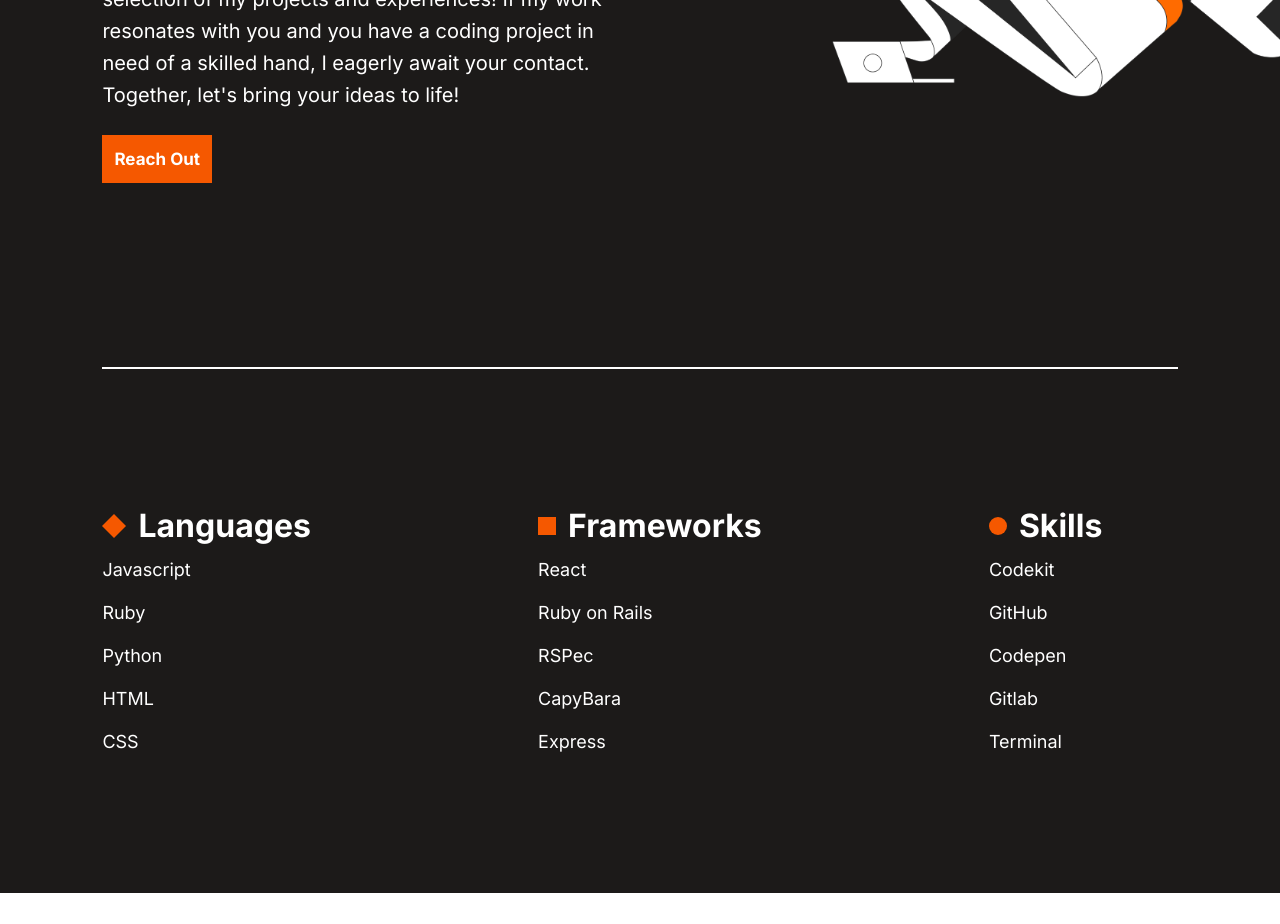
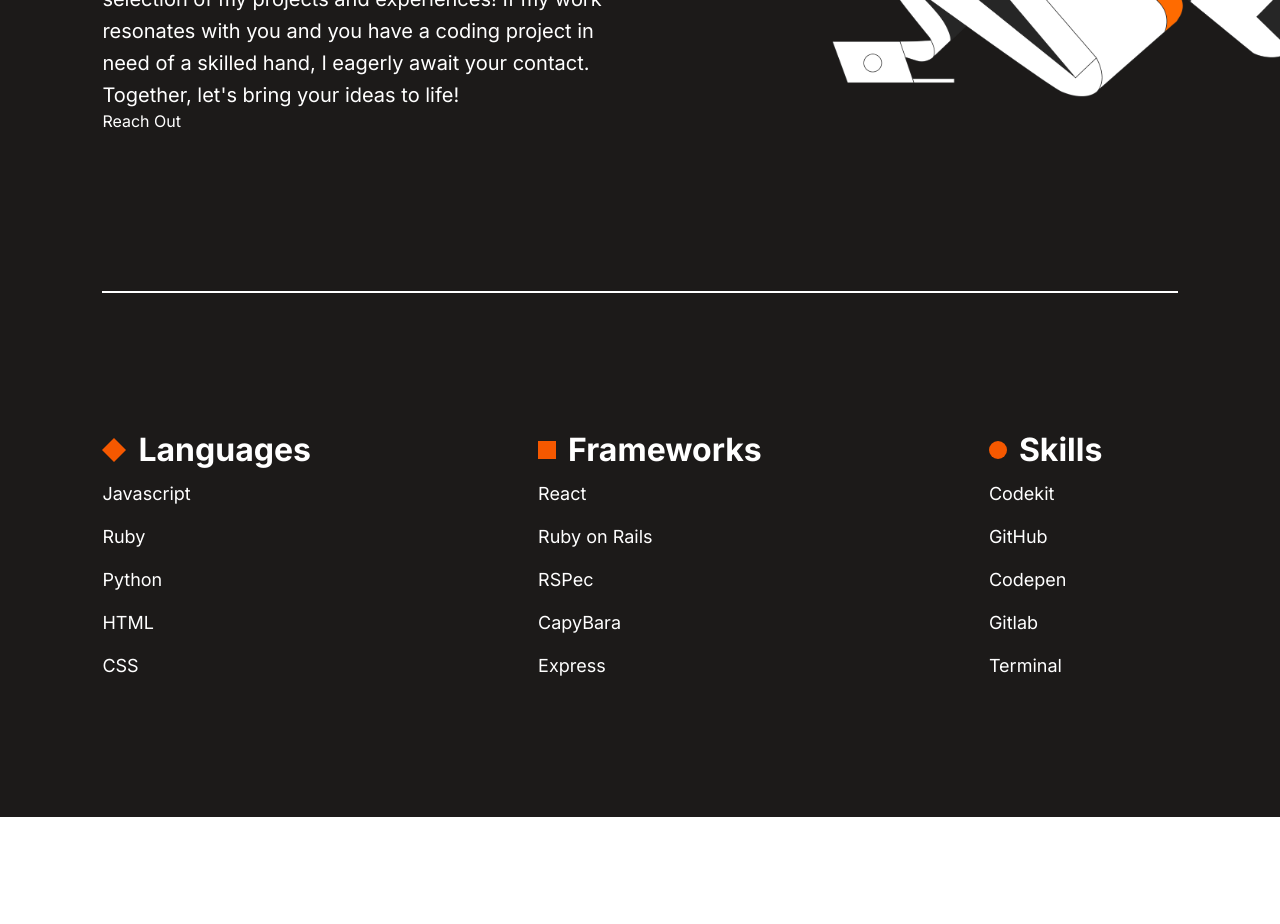
Before and after one commit to emmiiorji/portfolio, a React (Create React App) app: page / in a window 1280 px wide. Shown: the part 3180-4104 px from the top of the page. Built offline with nearby package versions, Linux system fonts and the light colour scheme.

Commit message:
Use anchor tag instead of button for Contact Me button

```diff
--- a/src/components/About.js
+++ b/src/components/About.js
@@ -9,7 +9,7 @@ const About = () => (
       you have a coding project in need of a skilled hand, I eagerly await your contact.
       Together, let&#39;s bring your ideas to life!
     </p>
-    <button type="button" id="get-resume"><a href="#contact-me">Reach Out</a></button>
+    <a href="#contact-me" className="button">Reach Out</a>
     <hr />
     <div className="skill-list">
       <div className="languages">
```
